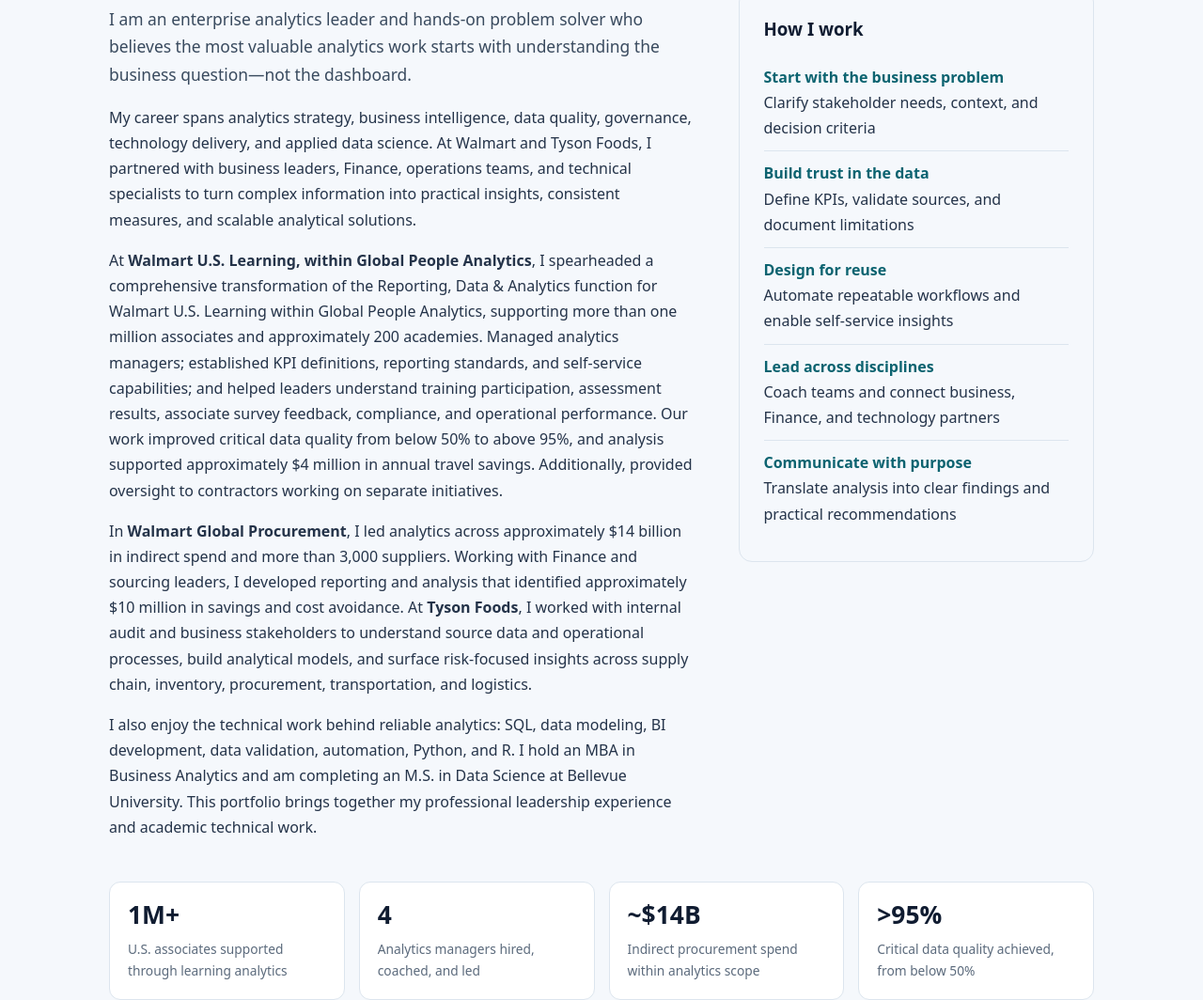
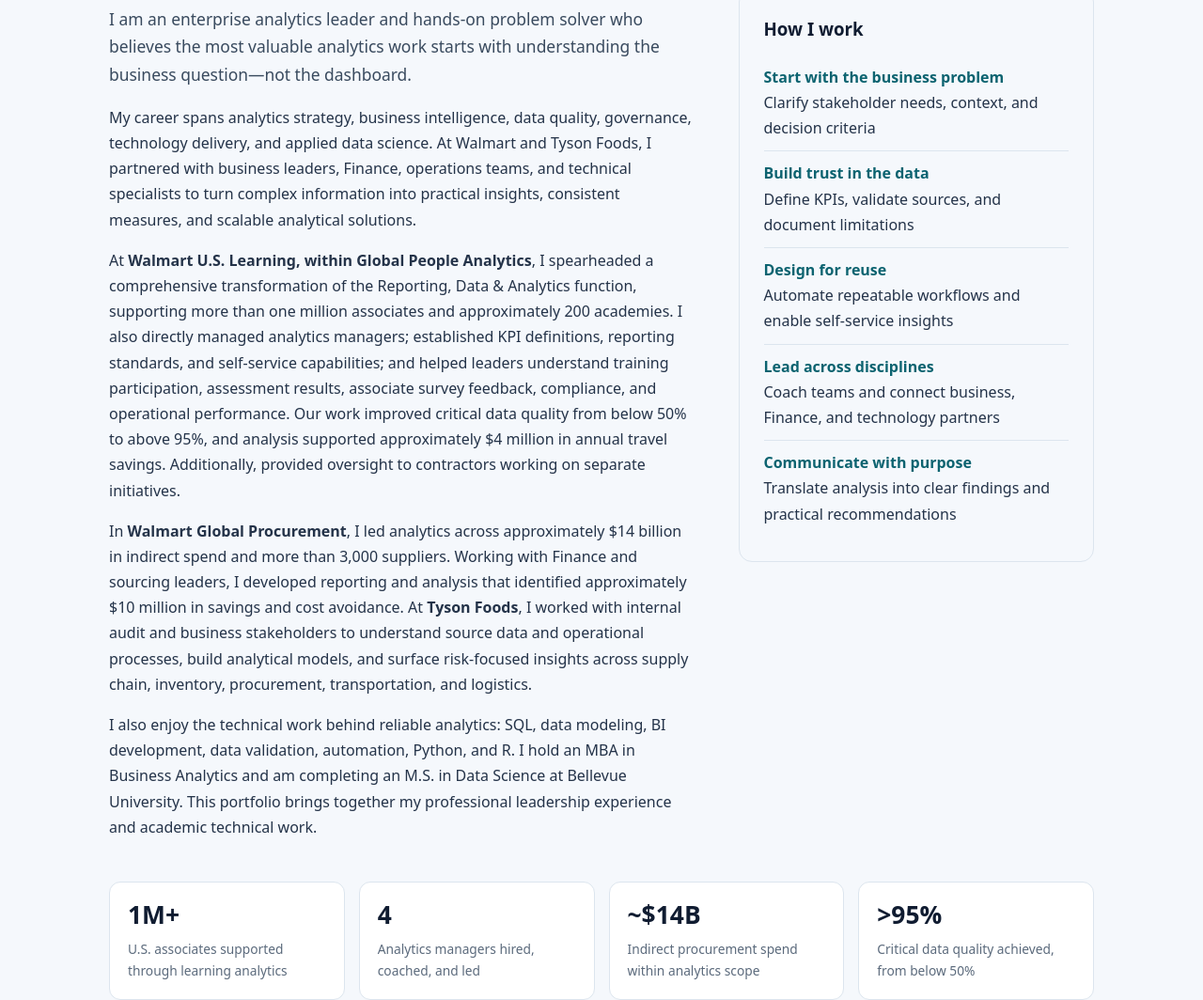
Before and after one commit to crisevilindsey/crisevilindsey.github.io, a plain HTML site: page index.html in a window 1280 px wide. Shown: the part 853-1917 px from the top of the page at 94% size. Drawn offline with Linux system fonts and the light colour scheme.

Commit message:
Revise Walmart U.S. Learning role description
Updated the description of my role at Walmart U.S. Learning to clarify responsibilities and achievements.

```diff
--- a/index.html
+++ b/index.html
@@ -34,7 +34,7 @@
     <section id="about"><div class="wrap"><div class="section-label">01 / Introduction</div><h2 class="section-title">About Me</h2><div class="two"><div>
       <p class="lead">I am an enterprise analytics leader and hands-on problem solver who believes the most valuable analytics work starts with understanding the business question—not the dashboard.</p>
       <p>My career spans analytics strategy, business intelligence, data quality, governance, technology delivery, and applied data science. At Walmart and Tyson Foods, I partnered with business leaders, Finance, operations teams, and technical specialists to turn complex information into practical insights, consistent measures, and scalable analytical solutions.</p>
-      <p>At <strong>Walmart U.S. Learning, within Global People Analytics</strong>, I spearheaded a comprehensive transformation of the Reporting, Data & Analytics function for Walmart U.S. Learning within Global People Analytics, supporting more than one million associates and approximately 200 academies. Managed analytics managers; established KPI definitions, reporting standards, and self-service capabilities; and helped leaders understand training participation, assessment results, associate survey feedback, compliance, and operational performance. Our work improved critical data quality from below 50% to above 95%, and analysis supported approximately $4 million in annual travel savings. Additionally, provided oversight to contractors working on separate initiatives.</p>
+      <p>At <strong>Walmart U.S. Learning, within Global People Analytics</strong>, I spearheaded a comprehensive transformation of the Reporting, Data & Analytics function, supporting more than one million associates and approximately 200 academies. I also directly managed analytics managers; established KPI definitions, reporting standards, and self-service capabilities; and helped leaders understand training participation, assessment results, associate survey feedback, compliance, and operational performance. Our work improved critical data quality from below 50% to above 95%, and analysis supported approximately $4 million in annual travel savings. Additionally, provided oversight to contractors working on separate initiatives.</p>
       <p>In <strong>Walmart Global Procurement</strong>, I led analytics across approximately $14 billion in indirect spend and more than 3,000 suppliers. Working with Finance and sourcing leaders, I developed reporting and analysis that identified approximately $10 million in savings and cost avoidance. At <strong>Tyson Foods</strong>, I worked with internal audit and business stakeholders to understand source data and operational processes, build analytical models, and surface risk-focused insights across supply chain, inventory, procurement, transportation, and logistics.</p>
       <p>I also enjoy the technical work behind reliable analytics: SQL, data modeling, BI development, data validation, automation, Python, and R. I hold an MBA in Business Analytics and am completing an M.S. in Data Science at Bellevue University. This portfolio brings together my professional leadership experience and academic technical work.</p>
     </div><aside class="panel"><h3>How I work</h3><ul class="highlights"><li><strong>Start with the business problem</strong><br>Clarify stakeholder needs, context, and decision criteria</li><li><strong>Build trust in the data</strong><br>Define KPIs, validate sources, and document limitations</li><li><strong>Design for reuse</strong><br>Automate repeatable workflows and enable self-service insights</li><li><strong>Lead across disciplines</strong><br>Coach teams and connect business, Finance, and technology partners</li><li><strong>Communicate with purpose</strong><br>Translate analysis into clear findings and practical recommendations</li></ul></aside></div>
```
